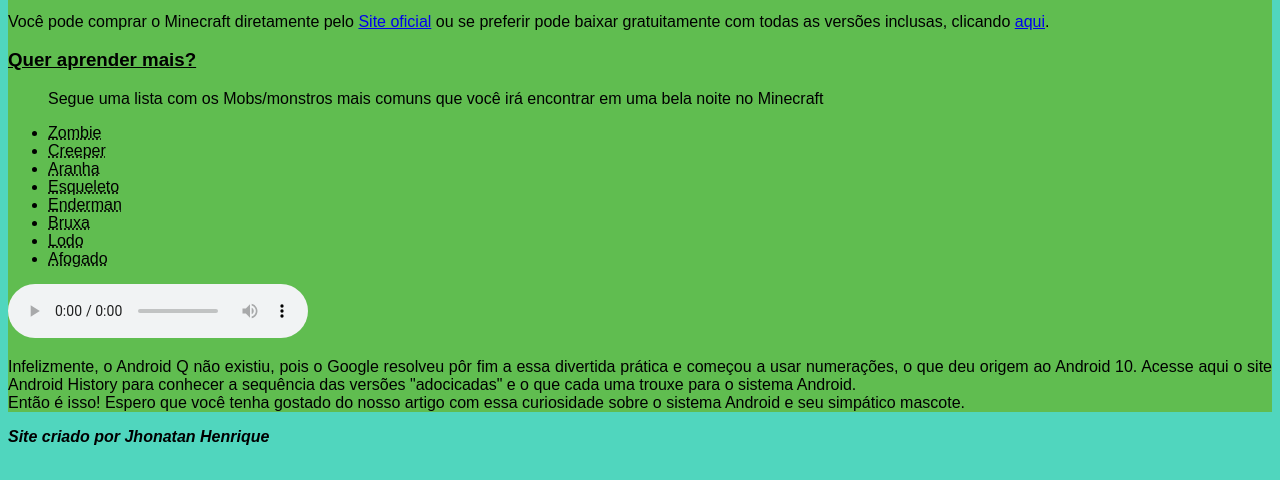
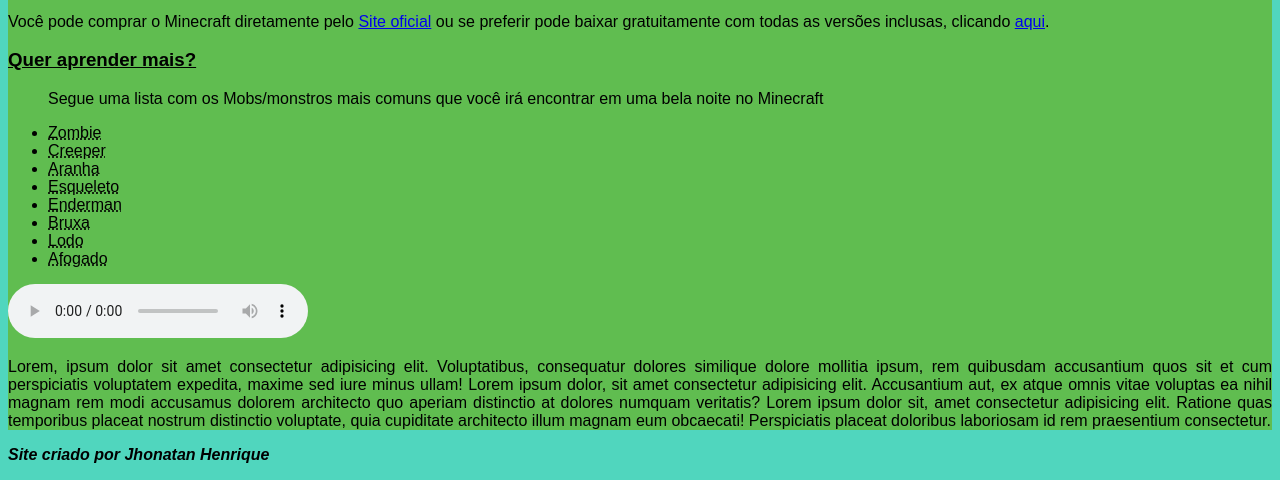
Before and after one commit to JhonatanDevJR/Curiosidades-Minecraft, a plain HTML site: page index.html in a window 1280 px wide. Shown: the part 2176-2656 px from the top of the page. Drawn offline with Linux system fonts and the light colour scheme.

Commit message:
Update index.html

```diff
--- a/index.html
+++ b/index.html
@@ -75,12 +75,10 @@
             <audio src="midia/sound-minecraft.mp3" controls autoplay>music</audio>
         </p>
 
-            Infelizmente, o Android Q não existiu, pois o Google resolveu pôr fim a essa divertida prática e começou a usar numerações, o que deu origem ao Android 10.
-
-            Acesse aqui o site Android History para conhecer a sequência das versões "adocicadas" e o que cada uma trouxe para o sistema Android.
+            Lorem, ipsum dolor sit amet consectetur adipisicing elit. Voluptatibus, consequatur dolores similique dolore mollitia ipsum, rem quibusdam accusantium quos sit et cum perspiciatis voluptatem expedita, maxime sed iure minus ullam! Lorem ipsum dolor, sit amet consectetur adipisicing elit. Accusantium aut, ex atque omnis vitae voluptas ea nihil magnam rem modi accusamus dolorem architecto quo aperiam distinctio at dolores numquam veritatis? Lorem ipsum dolor sit, amet consectetur adipisicing elit. Ratione quas temporibus placeat nostrum distinctio voluptate, quia cupiditate architecto illum magnam eum obcaecati! Perspiciatis placeat doloribus laboriosam id rem praesentium consectetur.
         </aside>
 
-            Então é isso! Espero que você tenha gostado do nosso artigo com essa curiosidade sobre o sistema Android e seu simpático mascote.
+
             </article>
         </main>
 
```
